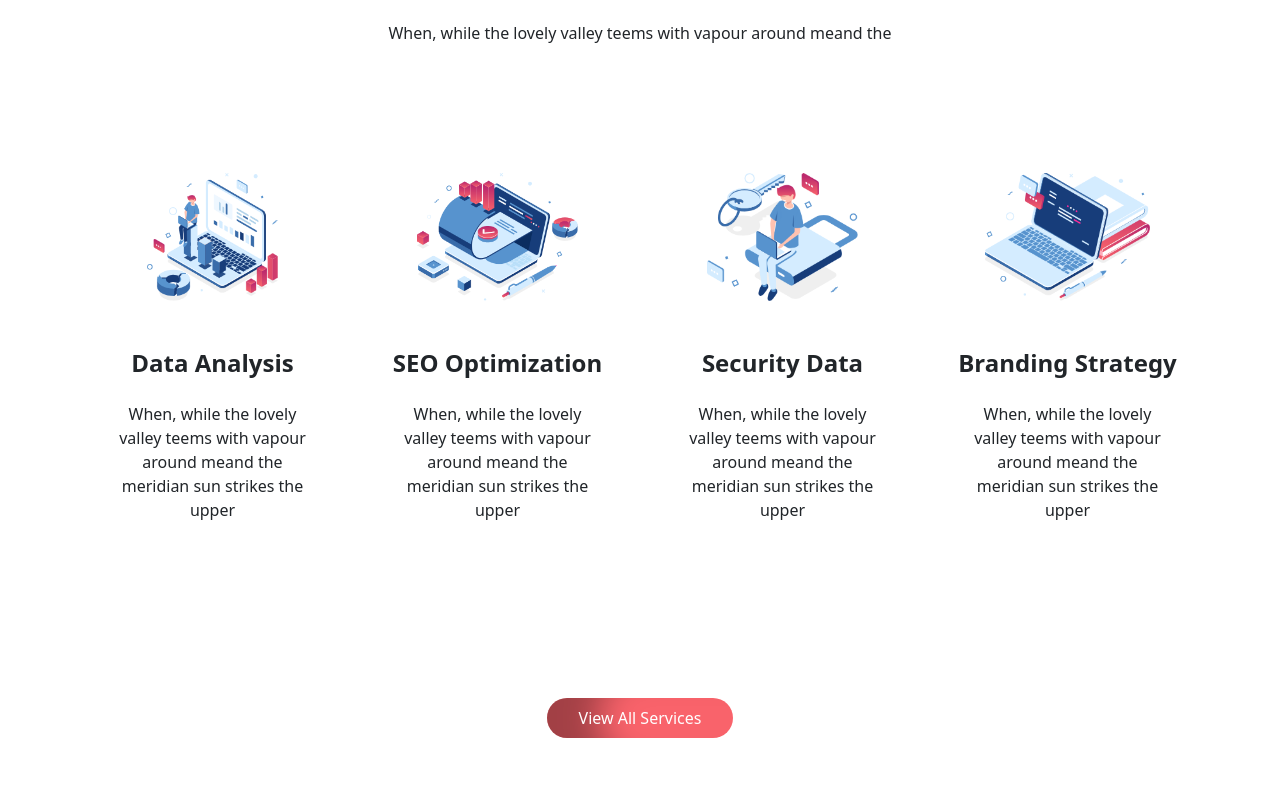
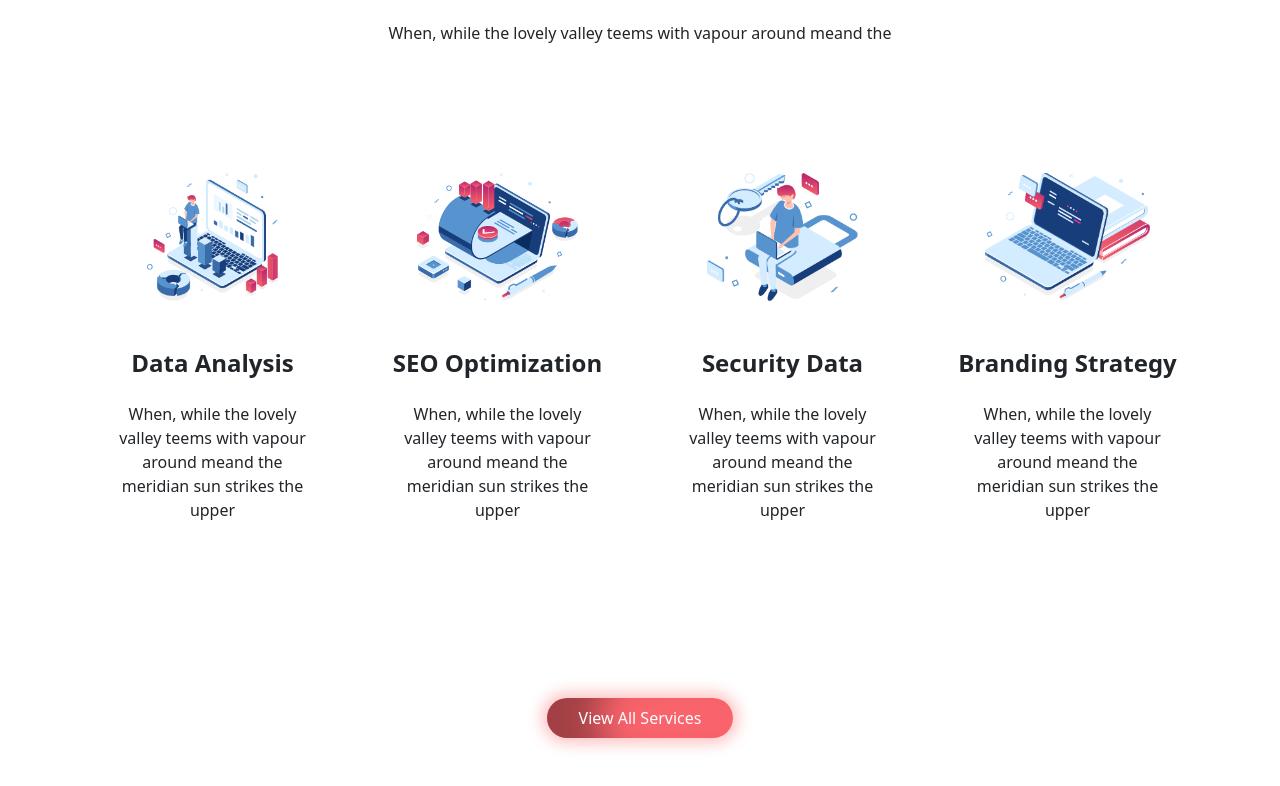
Before and after one commit to LorenzoNicco/personal_project_landing_page, a Vue app: page / in a window 1280 px wide. Shown: the part 865-1651 px from the top of the page. Built offline with nearby package versions, Linux system fonts and the light colour scheme.

Commit message:
Add shadow al pulsante

```diff
--- a/src/components/AppMain.vue
+++ b/src/components/AppMain.vue
@@ -68,7 +68,9 @@
 
         <cardsAlbum :sectionNumber='sectionHeaders[0].sectionNumber'/>
 
-        <button class="my-button my-button-color-red my-margin-top">View All Services</button>
+        <div class="button-container my-red-shadow">
+            <button class="my-button my-button-color-red my-margin-top">View All Services</button>
+        </div>
     </section>
 </template>
 
@@ -86,7 +88,16 @@
         color: $red-text;
     }
 
-    .my-margin-top {
+    .button-container {
+        width: fit-content;
+        height: 40px;
+        border-radius: 30px;
+        margin: 0 auto;
         margin-top: 10rem;
     }
+
+    .my-red-shadow {
+        box-shadow: 0px 0px 15px 5px rgba(255,0,0,0.25);
+    }
+
 </style>
```
